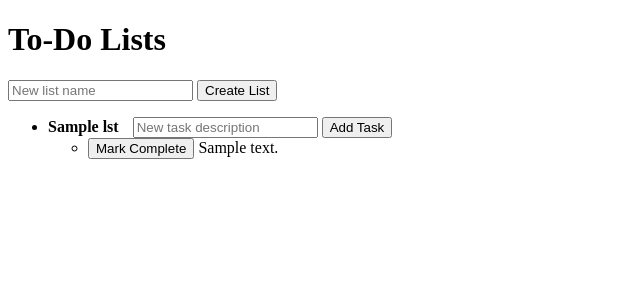
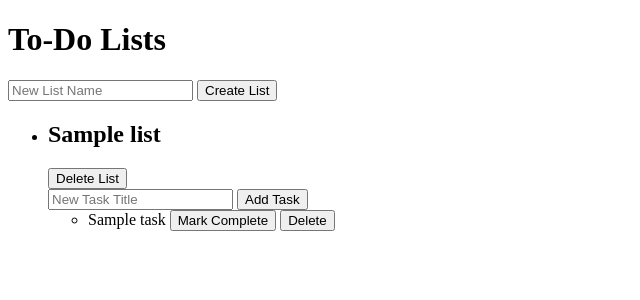
Before and after one commit to CI-Till-Krempel/horseless-carriage-eval-todo-app, a Flask app: template templates/index.html in a window 1280 px wide. Shown: the top 300 px of the page, without its empty margins (0-640 px from the left). Run offline with Flask 3, Linux system fonts and the light colour scheme; the template is opened without the code that fills it: most values are stand-ins (such as "Sample title", 1, 10 or a date in 2020).

Commit message:
feat: implement US-0004 delete task feature and test

```diff
--- a/app.py
+++ b/app.py
@@ -2,39 +2,57 @@ from flask import Flask, render_template, request, redirect, url_for
 
 app = Flask(__name__)
 
-# In-memory storage for lists
-lists = []
+# In-memory storage for demonstration purposes
+# Lists structure: { list_id: { 'name': str, 'tasks': [ { 'id': int, 'title': str, 'done': bool } ] } }
+lists_db = {}
+task_id_counter = 1
 
 @app.route('/')
 def index():
-    return render_template('index.html', lists=lists)
+    return render_template('index.html', lists=lists_db)
 
 @app.route('/lists', methods=['POST'])
 def create_list():
-    name = request.form.get('name')
-    if name:
-        lists.append({'id': len(lists) + 1, 'name': name, 'tasks': []})
+    global lists_db
+    list_name = request.form.get('list_name')
+    if list_name:
+        list_id = str(len(lists_db) + 1)
+        lists_db[list_id] = {'name': list_name, 'tasks': []}
     return redirect(url_for('index'))
 
-@app.route('/lists/<int:list_id>/tasks', methods=['POST'])
+@app.route('/lists/<list_id>/tasks', methods=['POST'])
 def add_task(list_id):
-    content = request.form.get('content')
-    if content:
-        for lst in lists:
-            if lst['id'] == list_id:
-                lst['tasks'].append({'id': len(lst['tasks']) + 1, 'content': content, 'completed': False})
+    global task_id_counter
+    if list_id in lists_db:
+        task_title = request.form.get('task_title')
+        if task_title:
+            lists_db[list_id]['tasks'].append({
+                'id': task_id_counter,
+                'title': task_title,
+                'done': False
+            })
+            task_id_counter += 1
+    return redirect(url_for('index'))
+
+@app.route('/lists/<list_id>/tasks/<int:task_id>/toggle', methods=['POST'])
+def toggle_task(list_id, task_id):
+    if list_id in lists_db:
+        for task in lists_db[list_id]['tasks']:
+            if task['id'] == task_id:
+                task['done'] = not task['done']
                 break
     return redirect(url_for('index'))
 
-@app.route('/lists/<int:list_id>/tasks/<int:task_id>/toggle', methods=['POST'])
-def toggle_task(list_id, task_id):
-    for lst in lists:
-        if lst['id'] == list_id:
-            for task in lst['tasks']:
-                if task['id'] == task_id:
-                    task['completed'] = not task['completed']
-                    break
-            break
+@app.route('/lists/<list_id>/tasks/<int:task_id>/delete', methods=['POST'])
+def delete_task(list_id, task_id):
+    if list_id in lists_db:
+        lists_db[list_id]['tasks'] = [t for t in lists_db[list_id]['tasks'] if t['id'] != task_id]
+    return redirect(url_for('index'))
+
+@app.route('/lists/<list_id>/delete', methods=['POST'])
+def delete_list(list_id):
+    if list_id in lists_db:
+        del lists_db[list_id]
     return redirect(url_for('index'))
 
 if __name__ == '__main__':
--- a/templates/index.html
+++ b/templates/index.html
@@ -2,32 +2,41 @@
 <html lang="en">
 <head>
     <meta charset="utf-8">
-    <title>To-Do List App</title>
-    <style>
-        .completed { text-decoration: line-through; color: gray; }
-    </style>
+    <title>To-Do App</title>
 </head>
 <body>
     <h1>To-Do Lists</h1>
+
     <form action="/lists" method="POST">
-        <input type="text" name="name" placeholder="New list name" required>
+        <input type="text" name="list_name" placeholder="New List Name" required>
         <button type="submit">Create List</button>
     </form>
+
     <ul>
-        {% for lst in lists %}
+        {% for list_id, list_data in lists.items() %}
         <li>
-                <strong>{{ lst.name }}</strong>
-                <form action="/lists/{{ lst.id }}/tasks" method="POST" style="display:inline; margin-left: 10px;">
-                    <input type="text" name="content" placeholder="New task description" required>
+            <h2>{{ list_data.name }}</h2>
+            <form action="/lists/{{ list_id }}/delete" method="POST" style="display:inline;">
+                <button type="submit">Delete List</button>
+            </form>
+
+            <form action="/lists/{{ list_id }}/tasks" method="POST">
+                <input type="text" name="task_title" placeholder="New Task Title" required>
                 <button type="submit">Add Task</button>
             </form>
+
             <ul>
-                    {% for task in lst.tasks %}
+                {% for task in list_data.tasks %}
                 <li>
-                            <form action="/lists/{{ lst.id }}/tasks/{{ task.id }}/toggle" method="POST" style="display:inline;">
-                                <button type="submit">{% if task.completed %}Mark Incomplete{% else %}Mark Complete{% endif %}</button>
+                    <span style="{% if task.done %}text-decoration: line-through;{% endif %}">
+                        {{ task.title }}
+                    </span>
+                    <form action="/lists/{{ list_id }}/tasks/{{ task.id }}/toggle" method="POST" style="display:inline;">
+                        <button type="submit">{% if task.done %}Mark Incomplete{% else %}Mark Complete{% endif %}</button>
                     </form>
-                            <span class="{% if task.completed %}completed{% endif %}">{{ task.content }}</span>
+                    <form action="/lists/{{ list_id }}/tasks/{{ task.id }}/delete" method="POST" style="display:inline;">
+                        <button type="submit">Delete</button>
+                    </form>
                 </li>
                 {% endfor %}
             </ul>
```
Also changed, not shown: specs/stories/US-0004-Delete-a-task.md (+5 -1 lines), tests/test_delete_task.py (added, +16 -0 lines). Lines whose indentation alone changed are shown as unchanged.
